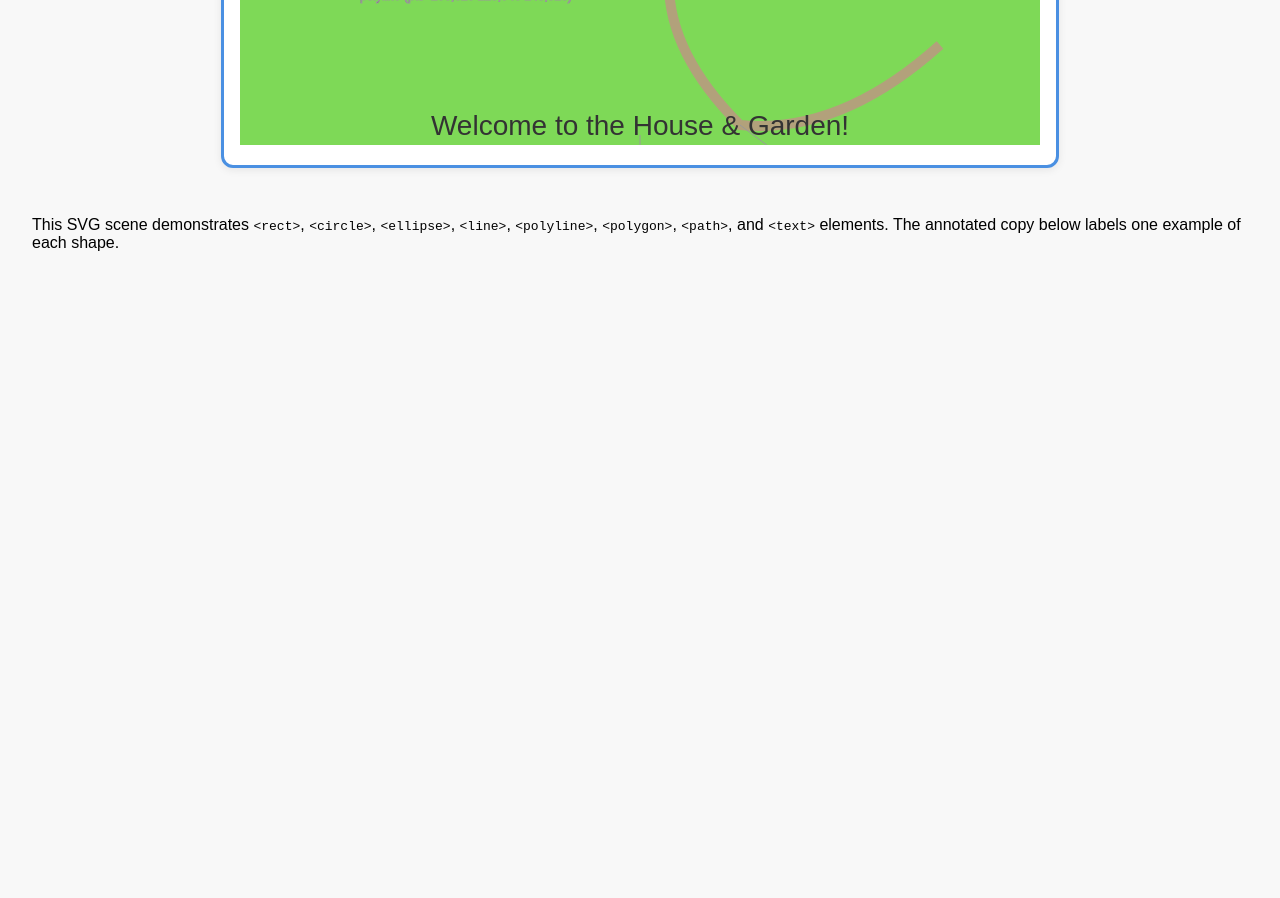
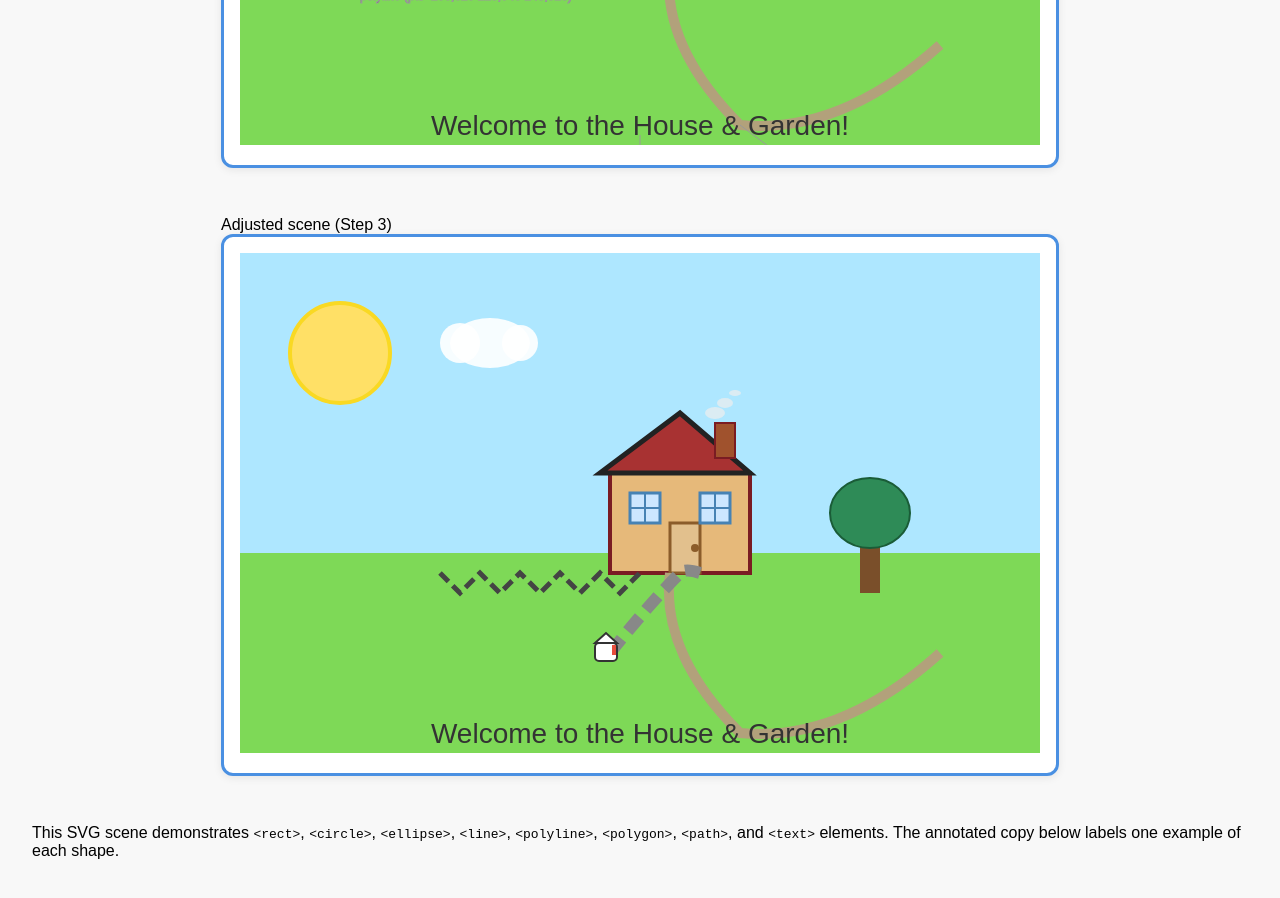
Before and after one commit to jody-05/T04-1, a plain HTML site: page index.html in a window 1280 px wide. Shown: the part 1122-2020 px from the top of the page. Before the commit the page ends 1422 px from the top, so only its background shows below. Drawn offline with Linux system fonts and the light colour scheme.

Commit message:
style: reposition elements; refine fills/strokes; add path/mailbox/smoke [AI-assisted]

```diff
--- a/index.html
+++ b/index.html
@@ -166,6 +166,82 @@
 			</svg>
 		</div>
 	</figure>
+
+	<!-- Step 3: Adjusted scene -->
+	<figure id="scene-adjusted-figure">
+		<figcaption>Adjusted scene (Step 3)</figcaption>
+		<div class="svg-container">
+			<style>
+				/* Scoped styles for adjusted SVG */
+				#scene-adjusted .high-contrast { stroke: #222; stroke-width: 4; }
+				#scene-adjusted .fence { stroke: #444; stroke-width: 5; stroke-dasharray: 12 6; }
+				#scene-adjusted .house { stroke: #7a1c23; stroke-width: 4; fill: #e6b97a; }
+				#scene-adjusted .roof { stroke: #222; stroke-width: 5; fill: #a83232; }
+				#scene-adjusted .door { stroke: #8b5c2a; stroke-width: 3; fill: #e2c08d; }
+				#scene-adjusted .window { stroke: #4682b4; stroke-width: 3; fill: #cce6ff; }
+				#scene-adjusted .tree-trunk { fill: #7a4f2a; }
+				#scene-adjusted .tree-leaves { fill: #2e8b57; stroke: #1a5c37; stroke-width: 2; }
+				#scene-adjusted .mailbox { fill: #fff; stroke: #333; stroke-width: 2; }
+				#scene-adjusted .mailbox-flag { fill: #e74c3c; }
+				#scene-adjusted .smoke { fill: #eee; opacity: 0.7; }
+			</style>
+			<svg
+				id="scene-adjusted"
+				viewBox="0 0 800 500"
+				width="800" height="500"
+				aria-labelledby="svgTitle3 svgDesc3"
+				role="img"
+			>
+				<title id="svgTitle3">House and Garden Scene (Adjusted)</title>
+				<desc id="svgDesc3">An SVG illustration with improved balance, contrast, dashed fence, stone footpath, mailbox, and chimney smoke.</desc>
+				<!-- Sky -->
+				<rect x="0" y="0" width="800" height="300" fill="#aee7ff" />
+				<!-- Grass -->
+				<rect x="0" y="300" width="800" height="200" fill="#7ed957" />
+				<!-- Sun (circle) -->
+				<circle cx="100" cy="100" r="50" fill="#ffe066" stroke="#f9d923" stroke-width="4" />
+				<!-- Cloud (ellipse + circles) -->
+				<ellipse cx="250" cy="90" rx="40" ry="25" fill="#fff" opacity="0.9" />
+				<circle cx="220" cy="90" r="20" fill="#fff" opacity="0.9" />
+				<circle cx="280" cy="90" r="18" fill="#fff" opacity="0.9" />
+				<!-- Tree trunk and leaves, slightly repositioned -->
+				<g transform="translate(-30,10)"><rect x="650" y="270" width="20" height="60" class="tree-trunk" /><ellipse cx="660" cy="250" rx="40" ry="35" class="tree-leaves" /></g>
+				<!-- House group, slightly repositioned -->
+				<g transform="translate(20,0)">
+					<rect x="350" y="220" width="140" height="100" class="house" /> <!-- house body -->
+					<polygon points="340,220 420,160 490,220" class="roof" /> <!-- roof -->
+					<rect x="455" y="170" width="20" height="35" fill="#a0522d" stroke="#7a1c23" stroke-width="2" /> <!-- chimney -->
+					<rect x="410" y="270" width="30" height="50" class="door" /> <!-- door -->
+					<circle cx="435" cy="295" r="4" fill="#8b5c2a" /> <!-- door knob -->
+					<rect x="370" y="240" width="30" height="30" class="window" /> <!-- window 1 -->
+					<rect x="440" y="240" width="30" height="30" class="window" /> <!-- window 2 -->
+					<line x1="385" y1="240" x2="385" y2="270" stroke="#4682b4" stroke-width="2" />
+					<line x1="370" y1="255" x2="400" y2="255" stroke="#4682b4" stroke-width="2" />
+					<line x1="455" y1="240" x2="455" y2="270" stroke="#4682b4" stroke-width="2" />
+					<line x1="440" y1="255" x2="470" y2="255" stroke="#4682b4" stroke-width="2" />
+				</g>
+				<!-- Fence with dashed stroke and improved contrast -->
+				<polyline points="200,320 220,340 240,320 260,340 280,320 300,340 320,320 340,340 360,320 380,340 400,320" class="fence" fill="none" />
+				<!-- Curved garden path (original) -->
+				<path d="M430,320 Q420,400 500,480 Q600,490 700,400" fill="none" stroke="#b2a17b" stroke-width="10" />
+				<!-- Stone footpath to door (new) -->
+				<!-- Comment: Curved stone path from garden to door -->
+				<path d="M370,400 Q410,350 440,320 Q445,315 460,320" fill="none" stroke="#888" stroke-width="12" stroke-dasharray="18 10" />
+				<!-- Mailbox near path (new) -->
+				<!-- Comment: Mailbox with flag -->
+				<rect x="355" y="390" width="22" height="18" class="mailbox" rx="4" />
+				<polygon points="355,390 366,380 377,390" class="mailbox" />
+				<rect x="372" y="392" width="4" height="10" class="mailbox-flag" />
+				<!-- Chimney smoke (new) -->
+				<!-- Comment: Subtle puff of smoke above chimney -->
+				<ellipse cx="475" cy="160" rx="10" ry="6" class="smoke" />
+				<ellipse cx="485" cy="150" rx="8" ry="5" class="smoke" />
+				<ellipse cx="495" cy="140" rx="6" ry="3" class="smoke" />
+				<!-- Caption (text) -->
+				<text x="400" y="490" text-anchor="middle" font-size="28" fill="#333" font-family="Arial, sans-serif">Welcome to the House & Garden!</text>
+			</svg>
+		</div>
+	</figure>
 	<p>This SVG scene demonstrates <code>&lt;rect&gt;</code>, <code>&lt;circle&gt;</code>, <code>&lt;ellipse&gt;</code>, <code>&lt;line&gt;</code>, <code>&lt;polyline&gt;</code>, <code>&lt;polygon&gt;</code>, <code>&lt;path&gt;</code>, and <code>&lt;text&gt;</code> elements. The annotated copy below labels one example of each shape.</p>
 </body>
 </html>
```
